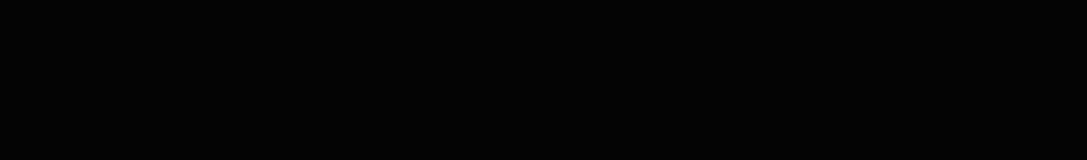
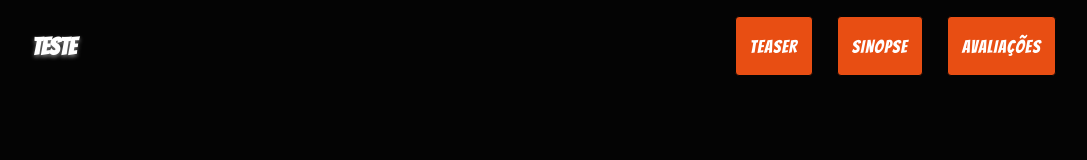
Before and after one commit to GabrielNBS/LP_Miles_Morales, a website: page src/index.html in a window 1280 px wide. Shown: the whole page, without its empty margins (96-1183 px from the left). Drawn offline with Linux system fonts and the light colour scheme; files that its build step writes are made by us from their sources.

Commit message:
criaçao de section header e header.scss

```diff
--- a/src/index.html
+++ b/src/index.html
@@ -5,12 +5,34 @@
     <meta name="viewport" content="width=device-width, initial-scale=1.0">
     <title>Miles Morales</title>
     <link rel="stylesheet" href="../dist/css/main.css">
+    <link rel="preconnect" href="https://fonts.googleapis.com">
+    <link rel="preconnect" href="https://fonts.gstatic.com" crossorigin>
+    <link href="https://fonts.googleapis.com/css2?family=Bangers&display=swap" rel="stylesheet">
+
 </head>
 <body>
-    <section class="hero">
-        <div class="hero__content">
+    <header class="header">
+        <div class="header__container">
+            <h1 class="reflection-text">Teste</h1>
+            <button class="header__mobile">
+                <img class="header__mobile__icon" src="./images/icons/aranha.png" alt="aranha">
+            </button>
+            <nav class="header__nav">
+                <ul class="header__nav__link">
+                    <li class="header__nav__link__item">
+                        <a class="btn" href="#">Teaser</a>
+                    </li>
+                    <li class="header__nav__link__item">
+                        <a class="btn" href="#">Sinopse</a>
+                    </li>
+                    <li class="header__nav__link__item">
+                        <a class="btn" href="#">Avaliações</a>
+                    </li>
+                </ul>
+            </nav>
         </div>
-    </section>
+    </header>
     <script src="../dist/js/main.js"></script>
+    <script src="https://kit.fontawesome.com/281e9d8d50.js" crossorigin="anonymous"></script>
 </body>
 </html>
--- a/src/scripts/main.js
+++ b/src/scripts/main.js
@@ -0,0 +1,8 @@
+document.addEventListener('DOMContentLoaded', function() {
+    const headerMobileMenu = document.querySelector('.header__mobile');
+    const navMenu = document.querySelector('.header__nav');
+
+    headerMobileMenu.addEventListener('click', function() {
+        navMenu.classList.toggle('header__nav--is-active')
+    })
+})
--- /dev/null
+++ b/src/styles/_header.scss
@@ -0,0 +1,61 @@
+@use 'variaveis';
+
+.header {
+    position: sticky;
+    top: 0;
+    left: 0;
+
+
+    &__container {
+        max-width: 1024px;
+        width: 100%;
+        padding: 2vh 0;
+        margin: 0 auto;
+        display: flex;
+        justify-content: space-between;
+        align-items: center;
+
+        @media (max-width: 768px) {
+            justify-content: space-around;
+        }
+    }
+
+    &__mobile {
+        display: none;
+
+        @media (max-width: 768px) {
+            display: block;
+        }
+
+        &__icon {
+            max-width: 60px;
+            background-color: variaveis.$corPrimaria;
+        }
+    }
+
+    &__nav {
+
+        @media (max-width: 768px) {
+            display: none;
+            position: absolute;
+            top: 100%;
+            left: 0;
+            background-color: lighten(variaveis.$corPrimaria, 10);
+            width: 100%;
+            padding: 10px;
+        }
+
+        &--is-active {
+            display: block;
+        }
+
+        &__link {
+            display: flex;
+            gap: 24px;
+
+            @media (max-width: 768px) {
+                flex-direction: column;
+            }
+        }
+    }
+}
--- a/src/styles/_hero.scss
+++ /dev/null
@@ -1,9 +0,0 @@
-.hero {
-    padding: 5.6vw;
-    min-height: 80vh;
-    background-image: url(../images/homem_aranha_capa.jpeg);
-    background-repeat: no-repeat;
-    background-size: cover;
-
-
-}
--- a/src/styles/main.scss
+++ b/src/styles/main.scss
@@ -1,20 +1,43 @@
 @use 'variaveis';
 @use 'hero';
+@use 'header';
 
 * {
     margin: 0;
     padding: 0;
     box-sizing: border-box;
-    font-family: Komitite, sans-serif;
-
+    font-family: 'Bangers', cursive;
+    text-decoration: none;
+    list-style: none;
+    color: #fff;
 }
 
 body {
     background-color: variaveis.$corPrimaria;
 }
 
-@font-face {
-    font-family: Komitite;
-    src: url(../../assets/fonts/KOMTITE_.ttf);
-    font-weight: bold;
+.btn {
+    display: flex;
+    align-items: center;
+    justify-content: center;
+    width: 100%;
+    height: 60px;
+    font-size: 18px;
+    text-transform: uppercase;
+    border-radius: 4px;
+    padding: 8px 14px;
+    letter-spacing: 1px;
+    background-color: variaveis.$btnPrimario;
+    color: #fff;
+    border: 1px solid variaveis.$corPrimaria;
+
+    &:hover {
+        background-color: darken(variaveis.$btnPrimario, 15);
+    }
 }
+
+    .reflection-text {
+        font-size: 24px;
+        color: #ffffff;
+        text-shadow: 0 2px 4px rgba(255, 255, 255, 0.5);
+    }
```
Also changed, not shown: dist/css/main.css, dist/js/main.js, src/images/homem_aranha_hero3.jpg (added), src/images/icons/aranha.png (added).
